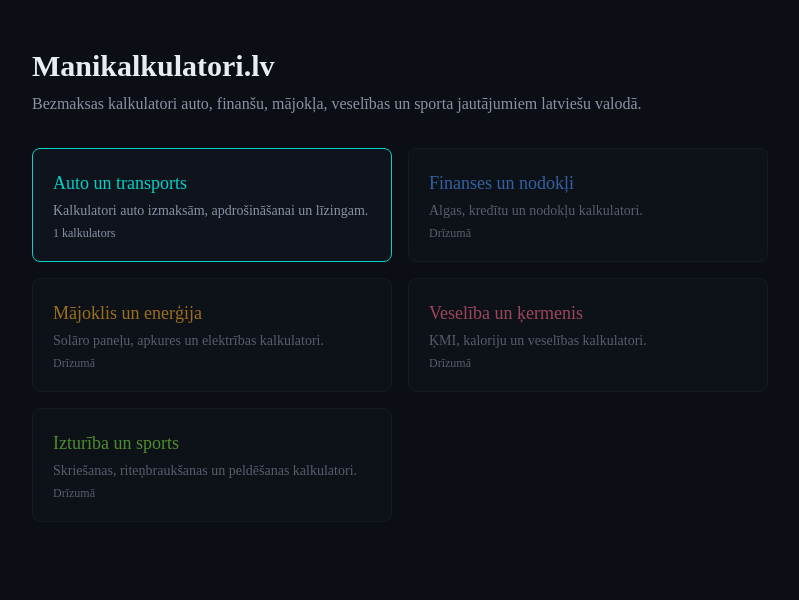
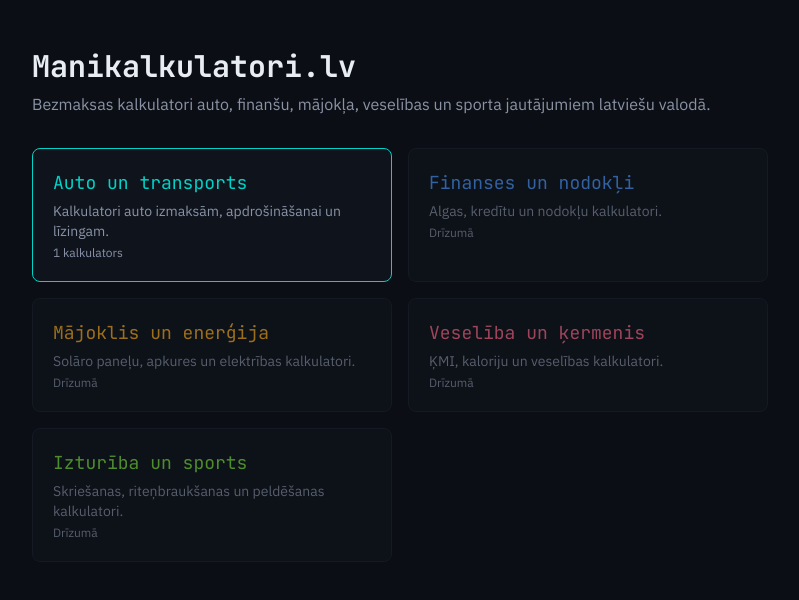
Before and after one commit to endelis/manikalkulatori, a Next.js app: page / in a window 1280 px wide. Shown: the top 600 px of the page, without its empty margins (240-1039 px from the left). Built offline with nearby package versions, Linux system fonts and the light colour scheme.

Commit message:
feat: self-host JetBrains Mono and IBM Plex Sans via next/font

```diff
--- a/app/layout.tsx
+++ b/app/layout.tsx
@@ -1,11 +1,26 @@
 import type { Metadata } from 'next';
+import { IBM_Plex_Sans, JetBrains_Mono } from 'next/font/google';
 import { SITE_URL } from '@/lib/site';
 import './globals.css';
+
+const jetbrainsMono = JetBrains_Mono({
+  subsets: ['latin', 'latin-ext'],
+  weight: ['400', '700'],
+  variable: '--font-mono',
+  display: 'swap',
+});
+
+const ibmPlexSans = IBM_Plex_Sans({
+  subsets: ['latin', 'latin-ext'],
+  weight: ['400', '600', '700'],
+  variable: '--font-sans',
+  display: 'swap',
+});
 
 export const metadata: Metadata = {
   metadataBase: new URL(SITE_URL),
   title: {
-    default: 'Manikalkulatori.lv — kalkulatori latviešu valodā',
+    default: 'Manikalkulatori.lv: kalkulatori latviešu valodā',
     template: '%s | Manikalkulatori.lv',
   },
   description:
@@ -14,7 +29,7 @@ export const metadata: Metadata = {
 
 export default function RootLayout({ children }: { children: React.ReactNode }) {
   return (
-    <html lang="lv">
+    <html lang="lv" className={`${jetbrainsMono.variable} ${ibmPlexSans.variable}`}>
       <body className="min-h-screen antialiased">{children}</body>
     </html>
   );
```
